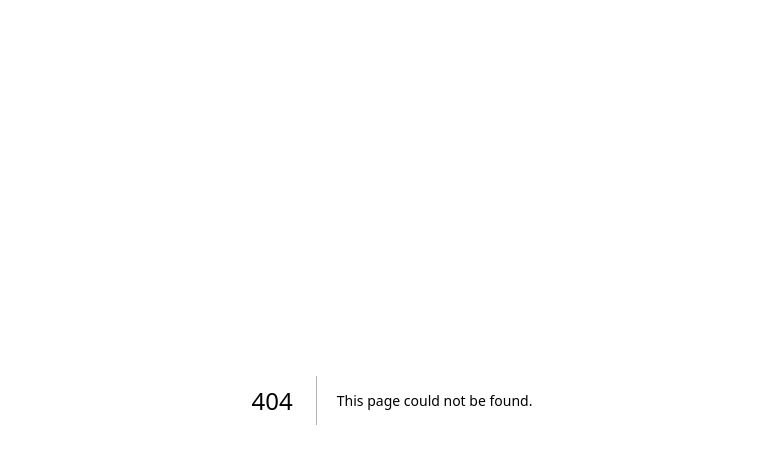
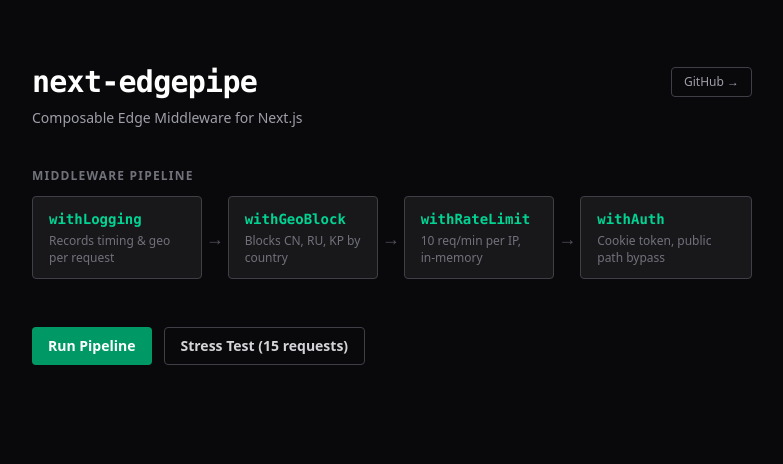
Before and after one commit to jmsmrgn/next-edgepipe, a Next.js app in the folder apps/demo/: page / in a window 1280 px wide. Before the commit this address had no page. Shown: the top 464 px of the page, without its empty margins (248-1031 px from the left). Built offline with nearby package versions, Linux system fonts and the light colour scheme.

Commit message:
feat: build interactive demo UI with pipeline visualization

```diff
--- /dev/null
+++ b/apps/demo/app/_components/PipelineViz.tsx
@@ -0,0 +1,26 @@
+const steps = [
+  { name: "withLogging", desc: "Records timing & geo per request" },
+  { name: "withGeoBlock", desc: "Blocks CN, RU, KP by country" },
+  { name: "withRateLimit", desc: "10 req/min per IP, in-memory" },
+  { name: "withAuth", desc: "Cookie token, public path bypass" },
+];
+
+export function PipelineViz() {
+  return (
+    <div className="flex items-stretch gap-0 overflow-x-auto pb-2">
+      {steps.map((step, i) => (
+        <div key={step.name} className="flex items-center">
+          <div className="rounded border border-zinc-700 bg-zinc-900 px-4 py-3 min-w-[150px]">
+            <p className="font-mono text-sm font-semibold text-emerald-400">{step.name}</p>
+            <p className="mt-1 text-xs text-zinc-500 leading-snug">{step.desc}</p>
+          </div>
+          {i < steps.length - 1 && (
+            <div className="flex items-center px-1 text-zinc-600 select-none">
+              <span className="text-lg">→</span>
+            </div>
+          )}
+        </div>
+      ))}
+    </div>
+  );
+}
--- /dev/null
+++ b/apps/demo/app/_components/RequestLog.tsx
@@ -0,0 +1,52 @@
+export interface LogEntry {
+  n: number;
+  timestamp: string;
+  status: number;
+  durationMs: number;
+}
+
+export function RequestLog({ entries }: { entries: LogEntry[] }) {
+  if (entries.length === 0) return null;
+
+  return (
+    <div>
+      <h2 className="mb-2 text-xs font-semibold uppercase tracking-widest text-zinc-500">
+        Request Log
+      </h2>
+      <div className="max-h-48 overflow-y-auto rounded border border-zinc-800 font-mono text-xs">
+        <table className="w-full">
+          <thead>
+            <tr className="border-b border-zinc-800 text-zinc-500">
+              <th className="px-3 py-1.5 text-left">#</th>
+              <th className="px-3 py-1.5 text-left">Time</th>
+              <th className="px-3 py-1.5 text-left">Status</th>
+              <th className="px-3 py-1.5 text-right">Duration</th>
+            </tr>
+          </thead>
+          <tbody>
+            {entries.map((e) => (
+              <tr key={e.n} className="border-b border-zinc-800/50 last:border-0">
+                <td className="px-3 py-1.5 text-zinc-500">{e.n}</td>
+                <td className="px-3 py-1.5 text-zinc-400">
+                  {new Date(e.timestamp).toLocaleTimeString()}
+                </td>
+                <td className="px-3 py-1.5">
+                  <span
+                    className={`rounded px-1.5 py-0.5 text-xs font-semibold ${
+                      e.status === 200
+                        ? "bg-emerald-900/50 text-emerald-400"
+                        : "bg-red-900/50 text-red-400"
+                    }`}
+                  >
+                    {e.status}
+                  </span>
+                </td>
+                <td className="px-3 py-1.5 text-right text-zinc-400">{e.durationMs}ms</td>
+              </tr>
+            ))}
+          </tbody>
+        </table>
+      </div>
+    </div>
+  );
+}
--- /dev/null
+++ b/apps/demo/app/_components/ResultsPanel.tsx
@@ -0,0 +1,65 @@
+interface TraceResult {
+  requestId: string;
+  timestamp: string;
+  middlewarePipeline: { name: string; status: string }[];
+  geo: { country: string };
+  rateLimit: { limit: string | null; remaining: string | null; reset: string | null };
+  client: { ip: string };
+  durationMs: number;
+}
+
+export function ResultsPanel({ result }: { result: TraceResult }) {
+  const limit = Number(result.rateLimit.limit ?? 10);
+  const remaining = Number(result.rateLimit.remaining ?? limit);
+  const pct = Math.max(0, (remaining / limit) * 100);
+  const depleted = remaining === 0;
+
+  return (
+    <div className="rounded border border-zinc-700 bg-zinc-900 p-4 space-y-4">
+      <div className="grid grid-cols-2 gap-x-8 gap-y-1 text-sm sm:grid-cols-4">
+        <Kv label="Request ID" value={result.requestId.slice(0, 8) + "…"} />
+        <Kv label="Timestamp" value={new Date(result.timestamp).toLocaleTimeString()} />
+        <Kv label="Country" value={result.geo.country} />
+        <Kv label="Client IP" value={result.client.ip} />
+      </div>
+
+      <div>
+        <div className="mb-1 flex justify-between text-xs text-zinc-400">
+          <span>Rate limit</span>
+          <span className={depleted ? "text-red-400" : "text-zinc-400"}>
+            {remaining}/{limit} remaining
+          </span>
+        </div>
+        <div className="h-2 w-full rounded-full bg-zinc-800">
+          <div
+            className={`h-2 rounded-full transition-all ${depleted ? "bg-red-500" : "bg-emerald-500"}`}
+            style={{ width: `${pct}%` }}
+          />
+        </div>
+      </div>
+
+      <div className="space-y-1">
+        {result.middlewarePipeline.map((m) => (
+          <div key={m.name} className="flex items-center gap-2 text-sm">
+            <span className="text-emerald-400">✓</span>
+            <span className="font-mono text-zinc-300">{m.name}</span>
+            <span className="text-zinc-600 text-xs">{m.status}</span>
+          </div>
+        ))}
+      </div>
+
+      <p className="text-xs text-zinc-500">
+        Response time: <span className="text-zinc-300">{result.durationMs}ms</span>
+      </p>
+    </div>
+  );
+}
+
+function Kv({ label, value }: { label: string; value: string }) {
+  return (
+    <div>
+      <p className="text-xs text-zinc-500">{label}</p>
+      <p className="font-mono text-sm text-zinc-200 truncate">{value}</p>
+    </div>
+  );
+}
--- /dev/null
+++ b/apps/demo/app/page.tsx
@@ -0,0 +1,125 @@
+"use client";
+
+import { useState } from "react";
+import { PipelineViz } from "./_components/PipelineViz";
+import { ResultsPanel } from "./_components/ResultsPanel";
+import { RequestLog, type LogEntry } from "./_components/RequestLog";
+
+interface TraceResult {
+  requestId: string;
+  timestamp: string;
+  middlewarePipeline: { name: string; status: string }[];
+  geo: { country: string };
+  rateLimit: { limit: string | null; remaining: string | null; reset: string | null };
+  client: { ip: string };
+  durationMs: number;
+}
+
+async function fetchTrace(): Promise<{ result: TraceResult; status: number; durationMs: number }> {
+  const t0 = Date.now();
+  const res = await fetch("/api/pipeline-trace");
+  const durationMs = Date.now() - t0;
+  const result = await res.json();
+  return { result: { ...result, durationMs }, status: res.status, durationMs };
+}
+
+export default function Page() {
+  const [latest, setLatest] = useState<TraceResult | null>(null);
+  const [log, setLog] = useState<LogEntry[]>([]);
+  const [loading, setLoading] = useState(false);
+
+  function appendLog(status: number, durationMs: number, timestamp: string) {
+    setLog((prev) => [
+      { n: prev.length + 1, timestamp, status, durationMs },
+      ...prev,
+    ]);
+  }
+
+  async function runOnce() {
+    setLoading(true);
+    try {
+      const { result, status, durationMs } = await fetchTrace();
+      setLatest(result);
+      appendLog(status, durationMs, result.timestamp);
+    } finally {
+      setLoading(false);
+    }
+  }
+
+  async function stressTest() {
+    setLoading(true);
+    try {
+      for (let i = 0; i < 15; i++) {
+        const { result, status, durationMs } = await fetchTrace();
+        setLatest(result);
+        appendLog(status, durationMs, result.timestamp);
+        if (i < 14) await new Promise((r) => setTimeout(r, 50));
+      }
+    } finally {
+      setLoading(false);
+    }
+  }
+
+  return (
+    <div className="min-h-screen bg-zinc-950 text-zinc-100">
+      <div className="mx-auto max-w-3xl px-6 py-16 space-y-10">
+
+        {/* Header */}
+        <header className="space-y-2">
+          <div className="flex items-center justify-between">
+            <h1 className="font-mono text-3xl font-bold tracking-tight text-white">
+              next-edgepipe
+            </h1>
+            <a
+              href="#"
+              className="rounded border border-zinc-700 px-3 py-1.5 text-xs text-zinc-400 hover:border-zinc-500 hover:text-zinc-200 transition-colors"
+            >
+              GitHub →
+            </a>
+          </div>
+          <p className="text-zinc-400 text-sm">Composable Edge Middleware for Next.js</p>
+        </header>
+
+        {/* Pipeline */}
+        <section className="space-y-3">
+          <h2 className="text-xs font-semibold uppercase tracking-widest text-zinc-500">
+            Middleware Pipeline
+          </h2>
+          <PipelineViz />
+        </section>
+
+        {/* Controls */}
+        <section className="flex gap-3">
+          <button
+            onClick={runOnce}
+            disabled={loading}
+            className="rounded bg-emerald-600 px-4 py-2 text-sm font-semibold text-white hover:bg-emerald-500 disabled:opacity-40 transition-colors"
+          >
+            {loading ? "Running…" : "Run Pipeline"}
+          </button>
+          <button
+            onClick={stressTest}
+            disabled={loading}
+            className="rounded border border-zinc-700 px-4 py-2 text-sm font-semibold text-zinc-300 hover:border-zinc-500 hover:text-white disabled:opacity-40 transition-colors"
+          >
+            Stress Test (15 requests)
+          </button>
+        </section>
+
+        {/* Results */}
+        {latest && (
+          <section className="space-y-3">
+            <h2 className="text-xs font-semibold uppercase tracking-widest text-zinc-500">
+              Last Response
+            </h2>
+            <ResultsPanel result={latest} />
+          </section>
+        )}
+
+        {/* Log */}
+        {log.length > 0 && <RequestLog entries={log} />}
+
+      </div>
+    </div>
+  );
+}
```
